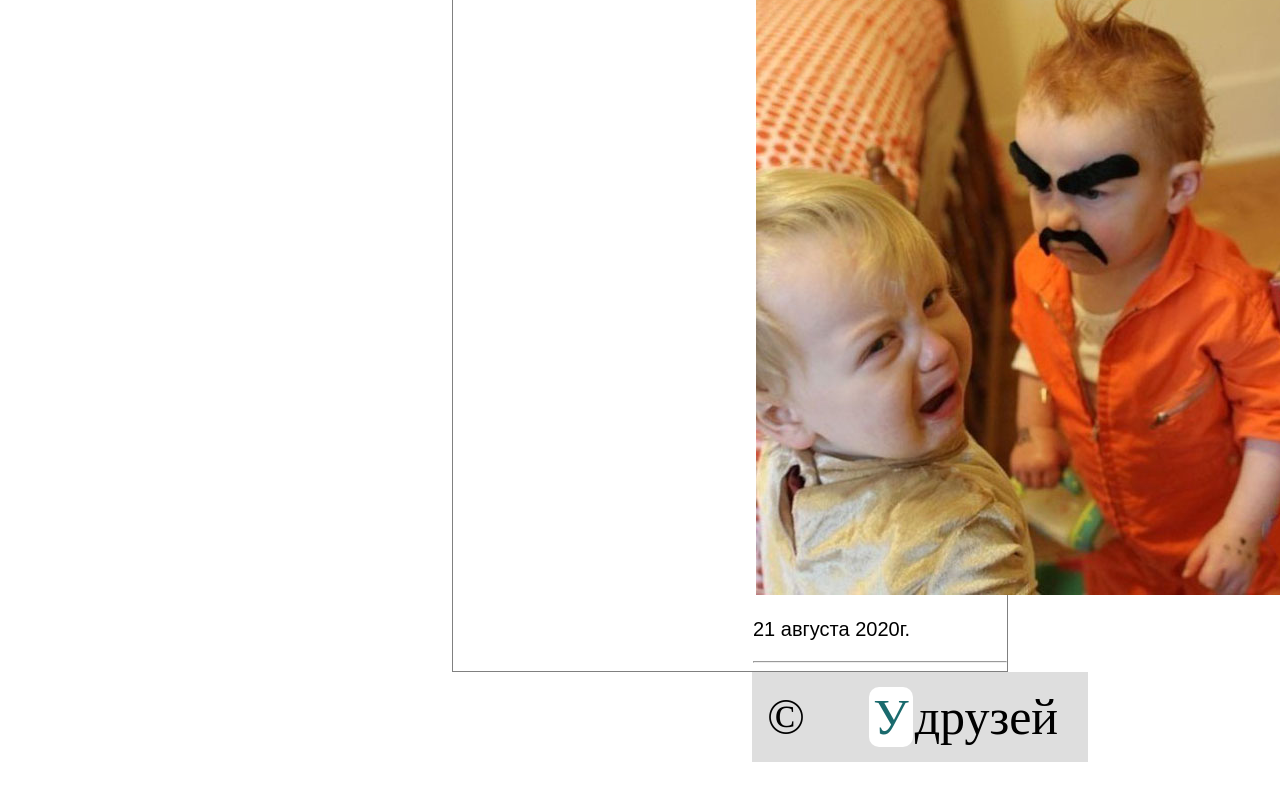
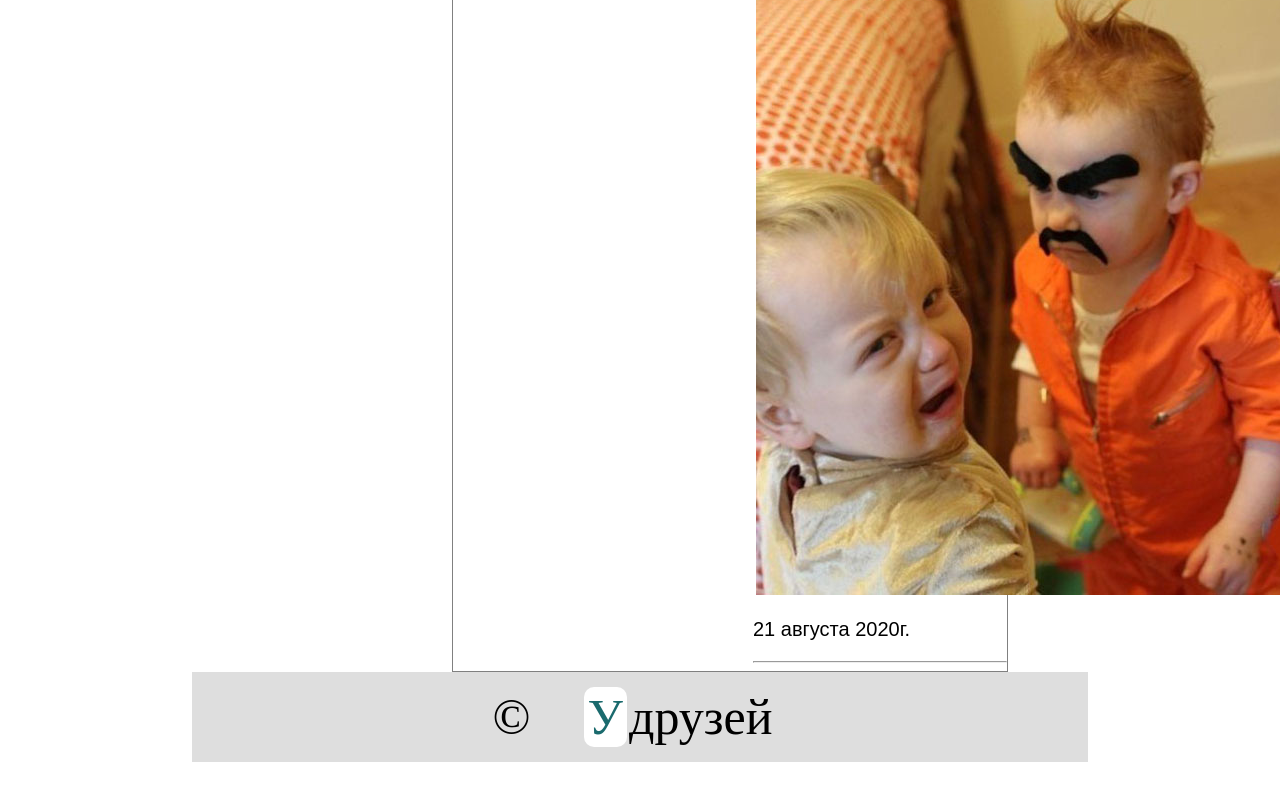
Before and after one commit to mxmka1000/mxmka1000.github.io, a plain HTML site: page index.html in a window 1280 px wide. Shown: the part 1587-2387 px from the top of the page. Drawn offline with nearby package versions, Linux system fonts and the light colour scheme.

Commit message:
Add files via upload

```diff
--- a/css/main.css
+++ b/css/main.css
@@ -289,7 +289,6 @@ p {
     padding: 1px;
     text-align: center;
     margin-bottom: 120px;
-    margin-left: 560px;
 }
 
 .copy {
```
